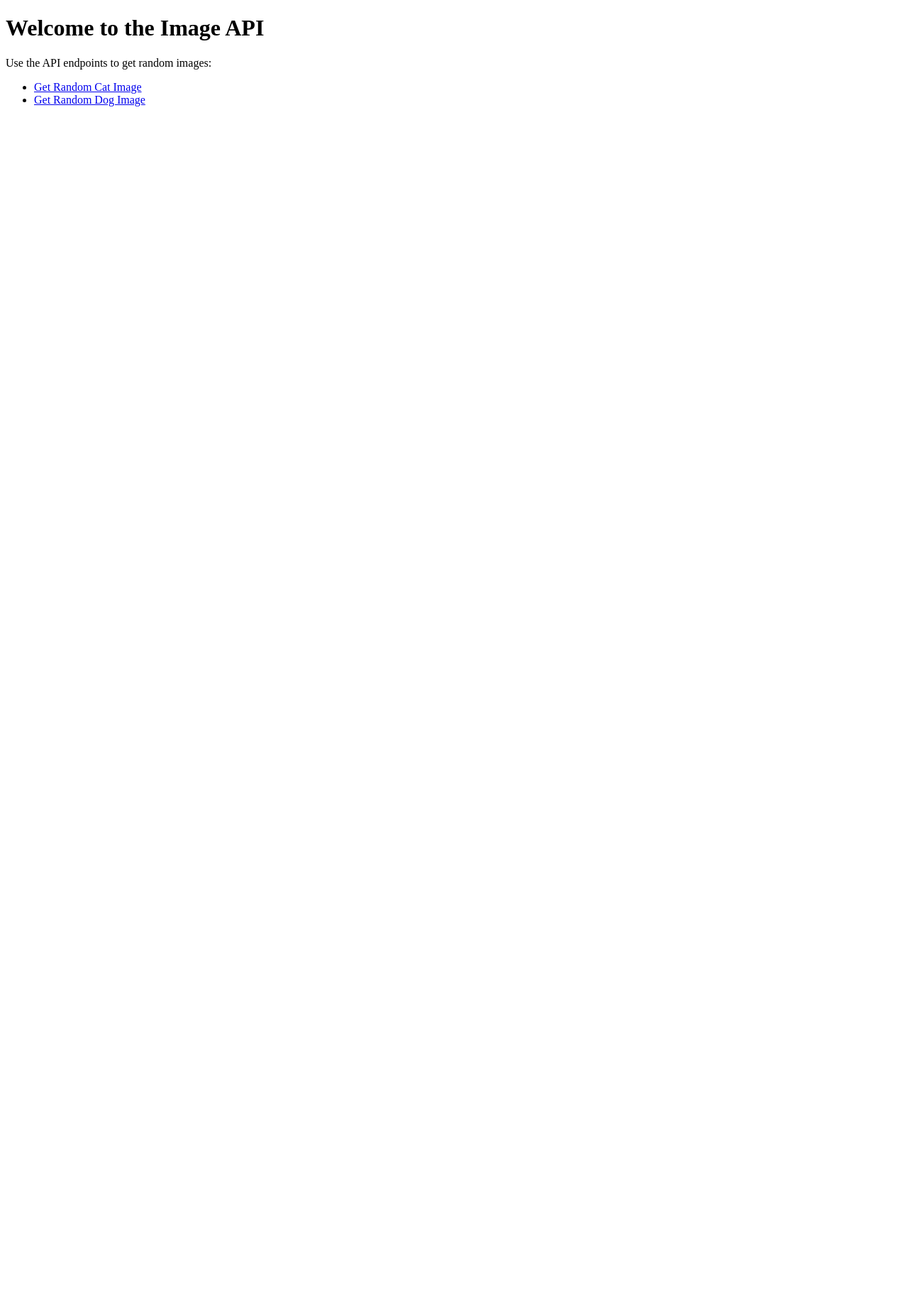
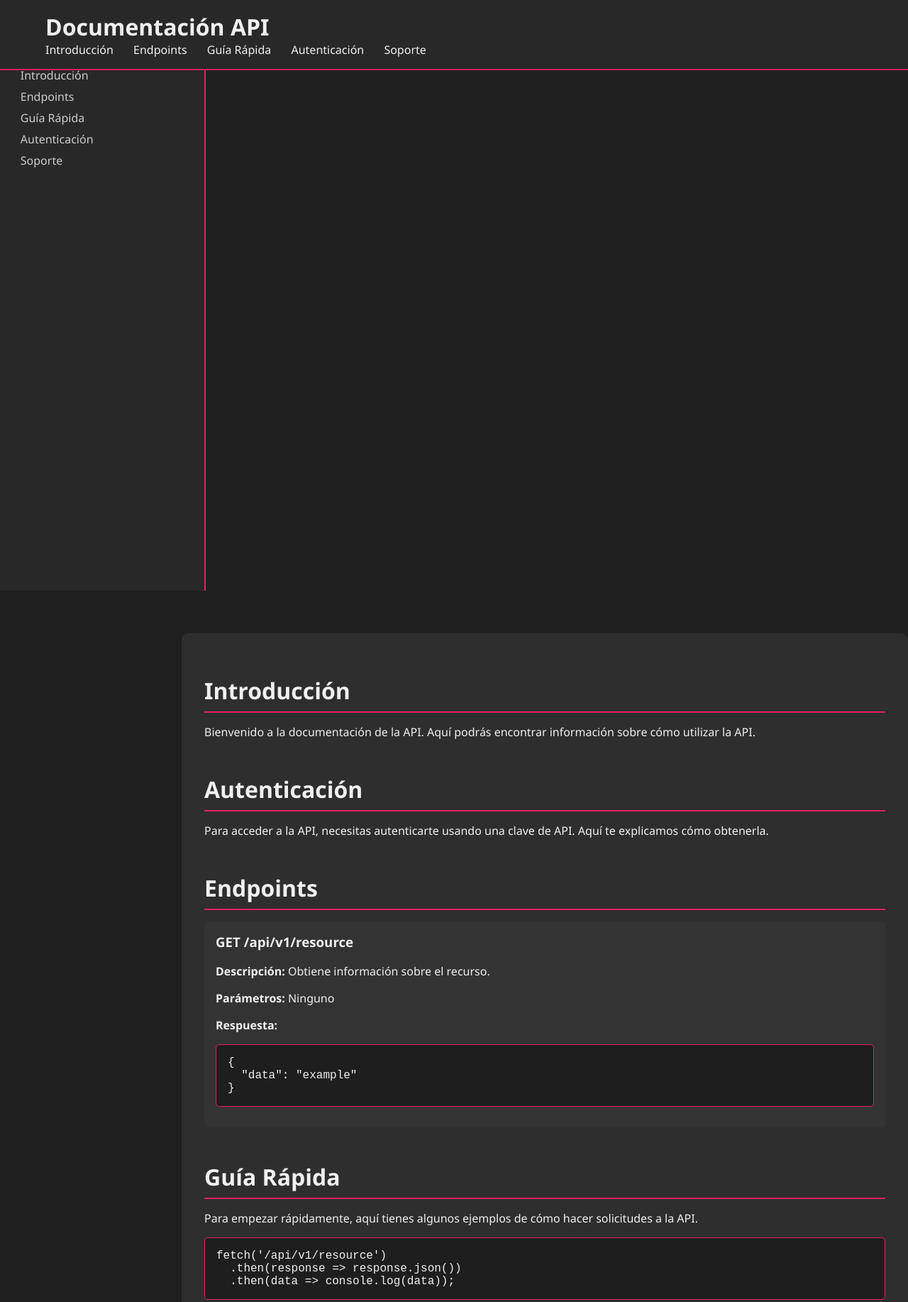
Before and after one commit to Shunnyyx/api2, a website: page public/index.html in a window 1280 px wide. Shown: the top 1834 px of the page at 71% size. Before the commit the page ends 800 px from the top, so only its background shows below. Drawn offline with Linux system fonts and the light colour scheme.

```diff
--- a/public/index.html
+++ b/public/index.html
@@ -1,16 +1,85 @@
 <!DOCTYPE html>
-<html lang="en">
+<html lang="es">
 <head>
-  <meta charset="UTF-8">
-  <meta name="viewport" content="width=device-width, initial-scale=1.0">
-  <title>Image API</title>
+    <meta charset="UTF-8">
+    <meta name="viewport" content="width=device-width, initial-scale=1.0">
+    <title>Documentación API</title>
+    <link rel="stylesheet" href="styles.css">
 </head>
 <body>
-  <h1>Welcome to the Image API</h1>
-  <p>Use the API endpoints to get random images:</p>
-  <ul>
-    <li><a href="/api/cat">Get Random Cat Image</a></li>
-    <li><a href="/api/dog">Get Random Dog Image</a></li>
-  </ul>
+    <header>
+        <div class="container">
+            <h1>Documentación API</h1>
+            <nav>
+                <ul>
+                    <li><a href="#intro">Introducción</a></li>
+                    <li><a href="#endpoints">Endpoints</a></li>
+                    <li><a href="#quickstart">Guía Rápida</a></li>
+                    <li><a href="#auth">Autenticación</a></li>
+                    <li><a href="#support">Soporte</a></li>
+                </ul>
+            </nav>
+        </div>
+    </header>
+
+    <aside>
+        <div class="container">
+            <h2>Contenido</h2>
+            <ul>
+                <li><a href="#intro">Introducción</a></li>
+                <li><a href="#endpoints">Endpoints</a></li>
+                <li><a href="#quickstart">Guía Rápida</a></li>
+                <li><a href="#auth">Autenticación</a></li>
+                <li><a href="#support">Soporte</a></li>
+            </ul>
+        </div>
+    </aside>
+
+    <main>
+        <section id="intro">
+            <h2>Introducción</h2>
+            <p>Bienvenido a la documentación de la API. Aquí podrás encontrar información sobre cómo utilizar la API.</p>
+        </section>
+
+        <section id="auth">
+            <h2>Autenticación</h2>
+            <p>Para acceder a la API, necesitas autenticarte usando una clave de API. Aquí te explicamos cómo obtenerla.</p>
+        </section>
+
+        <section id="endpoints">
+            <h2>Endpoints</h2>
+            <div class="endpoint">
+                <h3>GET /api/v1/resource</h3>
+                <p><strong>Descripción:</strong> Obtiene información sobre el recurso.</p>
+                <p><strong>Parámetros:</strong> Ninguno</p>
+                <p><strong>Respuesta:</strong></p>
+                <pre><code class="language-json">{
+  "data": "example"
+}</code></pre>
+            </div>
+            <!-- Más endpoints aquí -->
+        </section>
+
+        <section id="quickstart">
+            <h2>Guía Rápida</h2>
+            <p>Para empezar rápidamente, aquí tienes algunos ejemplos de cómo hacer solicitudes a la API.</p>
+            <pre><code class="language-javascript">fetch('/api/v1/resource')
+  .then(response => response.json())
+  .then(data => console.log(data));</code></pre>
+        </section>
+
+        <section id="support">
+            <h2>Soporte</h2>
+            <p>Si necesitas ayuda, puedes contactarnos en <a href="mailto:support@miapi.com">support@miapi.com</a> o unirte a nuestro servidor de Discord.</p>
+        </section>
+    </main>
+
+    <footer>
+        <div class="container">
+            <p>&copy; 2024 Mi API. Todos los derechos reservados.</p>
+        </div>
+    </footer>
+
+    <script src="scripts.js"></script>
 </body>
 </html>
--- /dev/null
+++ b/public/styles.css
@@ -0,0 +1,146 @@
+/* General */
+body {
+    font-family: 'Segoe UI', Tahoma, Geneva, Verdana, sans-serif;
+    margin: 0;
+    padding: 0;
+    color: #f0f0f0;
+    background-color: #1f1f1f;
+}
+
+.container {
+    width: 90%;
+    max-width: 1200px;
+    margin: 0 auto;
+}
+
+/* Header */
+header {
+    background: #282828;
+    color: #f0f0f0;
+    padding: 1rem 0;
+    border-bottom: 2px solid #e91e63; /* Rosa para el borde */
+    position: fixed;
+    width: 100%;
+    top: 0;
+    left: 0;
+    z-index: 1000;
+}
+
+header h1 {
+    margin: 0;
+    font-size: 2rem;
+}
+
+header nav ul {
+    list-style: none;
+    padding: 0;
+    margin: 0;
+}
+
+header nav ul li {
+    display: inline;
+    margin-right: 1.5rem;
+}
+
+header nav ul li a {
+    color: #f0f0f0;
+    text-decoration: none;
+    font-weight: 500;
+}
+
+header nav ul li a:hover {
+    color: #e91e63; /* Rosa para el hover */
+}
+
+/* Sidebar */
+aside {
+    background: #282828;
+    color: #f0f0f0;
+    padding: 1rem;
+    width: 20%;
+    float: left;
+    min-height: 100vh;
+    border-right: 2px solid #e91e63; /* Rosa para el borde */
+}
+
+aside h2 {
+    font-size: 1.5rem;
+    border-bottom: 2px solid #444;
+    padding-bottom: 0.5rem;
+    margin-bottom: 1rem;
+}
+
+aside ul {
+    list-style: none;
+    padding: 0;
+}
+
+aside ul li {
+    margin-bottom: 0.5rem;
+}
+
+aside ul li a {
+    color: #ccc;
+    text-decoration: none;
+}
+
+aside ul li a:hover {
+    color: #f0f0f0;
+    background: #444;
+    padding: 0.5rem;
+    border-radius: 5px;
+}
+
+/* Main */
+main {
+    width: 75%;
+    float: right;
+    padding: 2rem;
+    margin-top: 60px; /* Espacio para el header fijo */
+    background: #2e2e2e;
+    border-radius: 10px;
+}
+
+main section {
+    margin-bottom: 3rem;
+}
+
+h2 {
+    font-size: 2rem;
+    border-bottom: 2px solid #e91e63; /* Rosa para el borde del título */
+    padding-bottom: 0.5rem;
+    margin-bottom: 1rem;
+}
+
+.endpoint {
+    background: #333;
+    padding: 1rem;
+    border-radius: 5px;
+    margin-bottom: 1rem;
+}
+
+.endpoint h3 {
+    margin-top: 0;
+}
+
+pre {
+    background: #1e1e1e;
+    padding: 1rem;
+    border-radius: 5px;
+    overflow-x: auto;
+    border: 1px solid #e91e63; /* Rosa para el borde del código */
+}
+
+code {
+    font-family: 'Courier New', Courier, monospace;
+}
+
+/* Footer */
+footer {
+    background: #282828;
+    color: #f0f0f0;
+    text-align: center;
+    padding: 1rem 0;
+    clear: both;
+    border-top: 2px solid #e91e63; /* Rosa para el borde superior del pie de página */
+}
```
Also changed, not shown: api/dog.js (+17 -15 lines), images/dog.json (+17 -2 lines).
